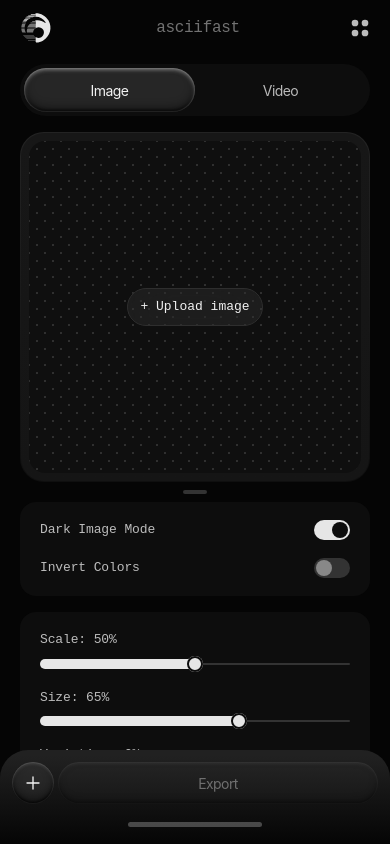
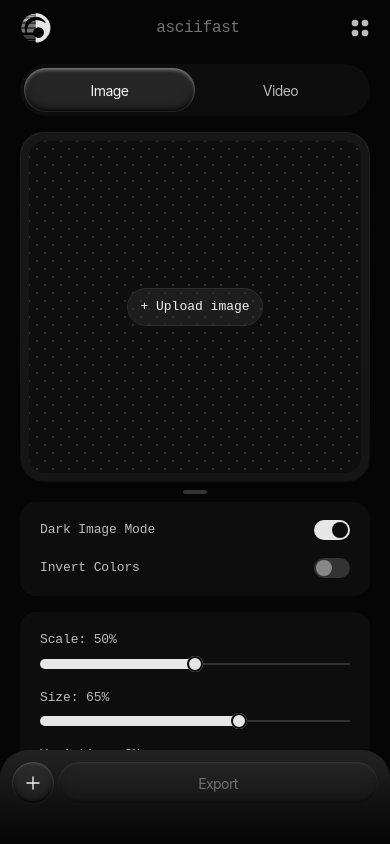
Before and after one commit to uvarinee/asciifast, a React (Vite) app: page / in a window 390 px wide. Built offline with nearby package versions, Linux system fonts and the light colour scheme.

Commit message:
Update splash image and modify feedback link in App component for improved user experience; adjust layout styles for better visual consistency.

```diff
--- a/src/App.jsx
+++ b/src/App.jsx
@@ -222,7 +222,7 @@
 
   function handleItemClick(key) {
     if (key === "feedback") {
-      window.open("#", "_blank")
+      window.open("https://forms.gle/CJavtH4Q3mAo4WGc7", "_blank", "noopener,noreferrer")
       return
     }
     setActiveSection(key)
@@ -1271,11 +1271,11 @@
               alt="asciifast splash mark"
               style={{ width: isMobile ? 120 : 200, height: isMobile ? 120 : 200, borderRadius: isMobile ? 28 : 48, objectFit: "cover" }}
             />
-            <div className="flex flex-col items-center" style={{ gap: isMobile ? 12 : 16 }}>
+            <div className="flex flex-col items-center" style={{ gap: isMobile ? 12 : 18 }}>
               <p
                 style={{
                   fontFamily: "'Geist Mono', monospace",
-                  fontSize: isMobile ? 12 : 14,
+                  fontSize: isMobile ? 12 : 18,
                   fontWeight: 400,
                   letterSpacing: "-0.04em",
                   textAlign: "center",
@@ -2064,10 +2064,8 @@
             </>
           )}
         </div>
-        {/* Home indicator */}
-        <div style={{ height: 40, display: "flex", alignItems: "center", justifyContent: "center" }}>
-          <div className="mobile-home-indicator" />
-        </div>
+        {/* Safe-area spacer (native home indicator lives here on iOS) */}
+        <div style={{ height: 40 }} />
       </div>
     </div>
   )
```
Also changed, not shown: public/splash-image.png.
